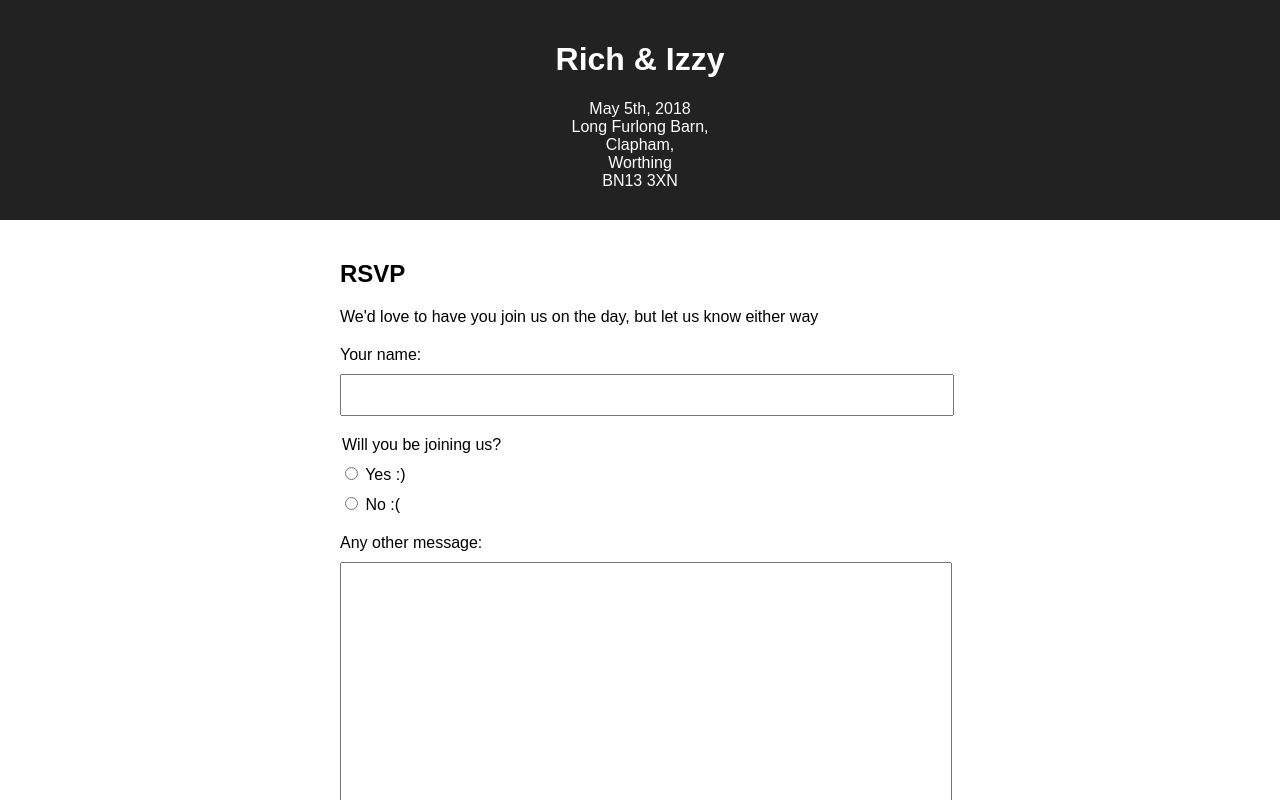
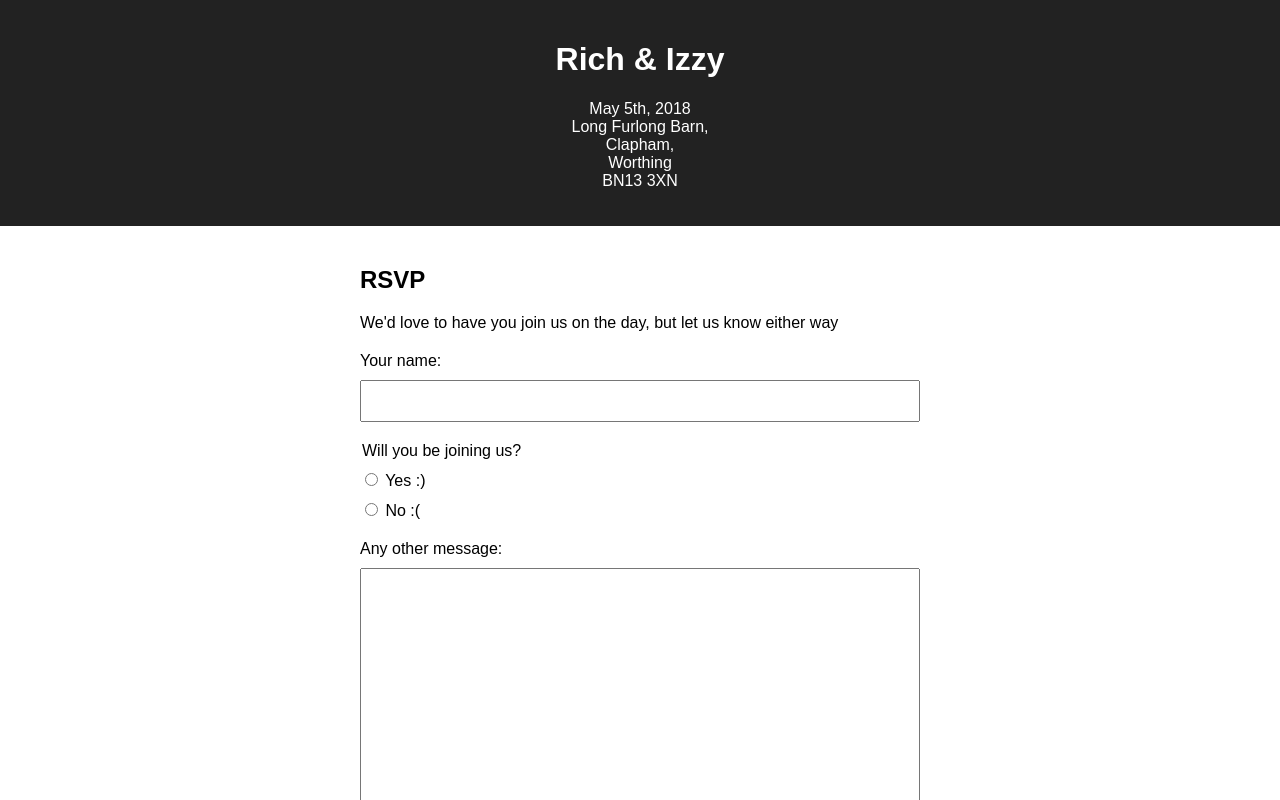
Before and after one commit to adrianosmond/isabelwedding, a React (Create React App) app: page / in a window 1280 px wide. Shown: the top 800 px of the page. Built offline with nearby package versions, Linux system fonts and the light colour scheme.

Commit message:
box sizing and no fixed heights

```diff
--- a/src/App.css
+++ b/src/App.css
@@ -1,9 +1,18 @@
+*,
+*:after,
+*::before {
+  box-sizing: inherit;
+}
+
+html {
+  box-sizing: border-box;
+}
+
 .App {
 }
 
 .App-header {
   background-color: #222;
-  height: 180px;
   padding: 20px;
   color: white;
   text-align: center;
```
